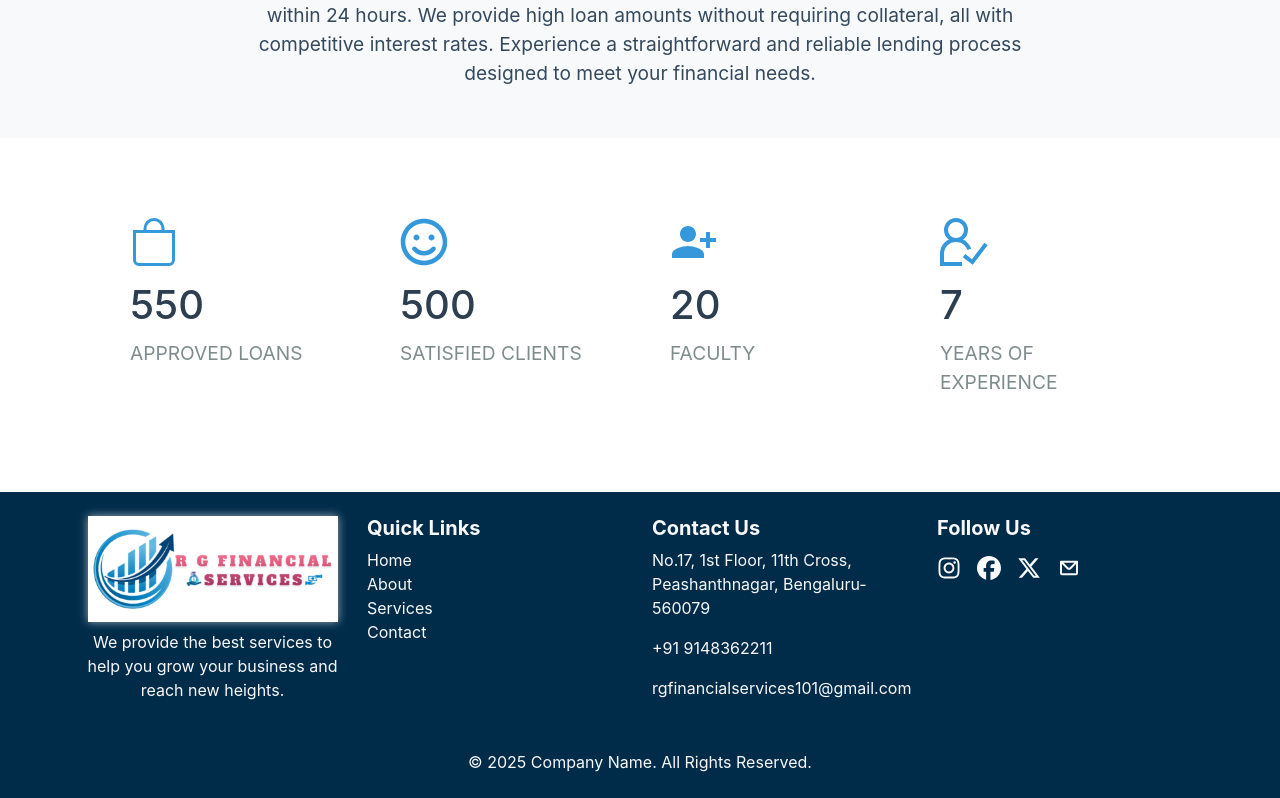
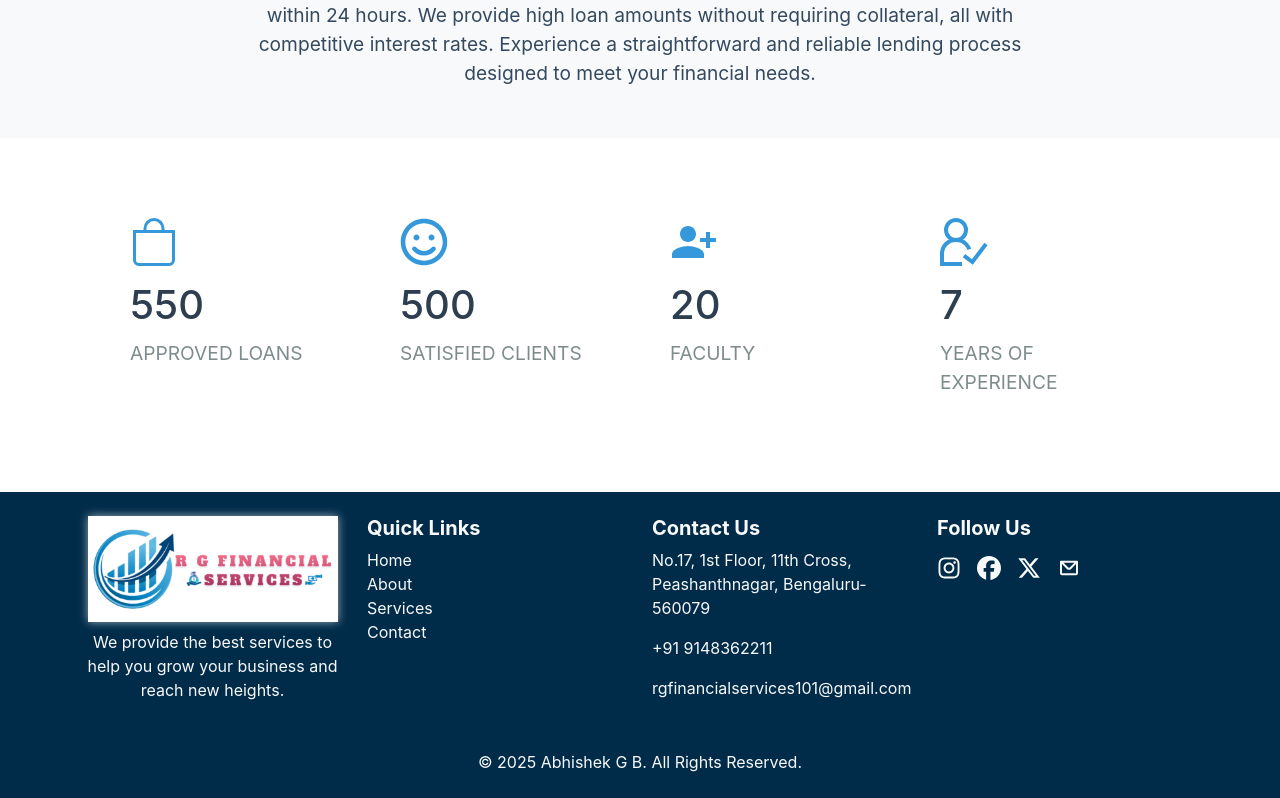
Before and after one commit to Abhishek-gb/Loan, a React (Create React App) app: page / in a window 1280 px wide. Shown: the part 1944-2742 px from the top of the page. Built offline with nearby package versions, Linux system fonts and the light colour scheme.

Commit message:
Update Footer.jsx

```diff
--- a/src/Components/Footer.jsx
+++ b/src/Components/Footer.jsx
@@ -57,7 +57,7 @@
 
       {/* Copyright Section */}
       <div className="text-center mt-3">
-        <p className="mb-0">&copy; {new Date().getFullYear()} Company Name. All Rights Reserved.</p>
+        <p className="mb-0">&copy; {new Date().getFullYear()} Abhishek G B. All Rights Reserved.</p>
       </div>
 
       <style jsx>{`
```
